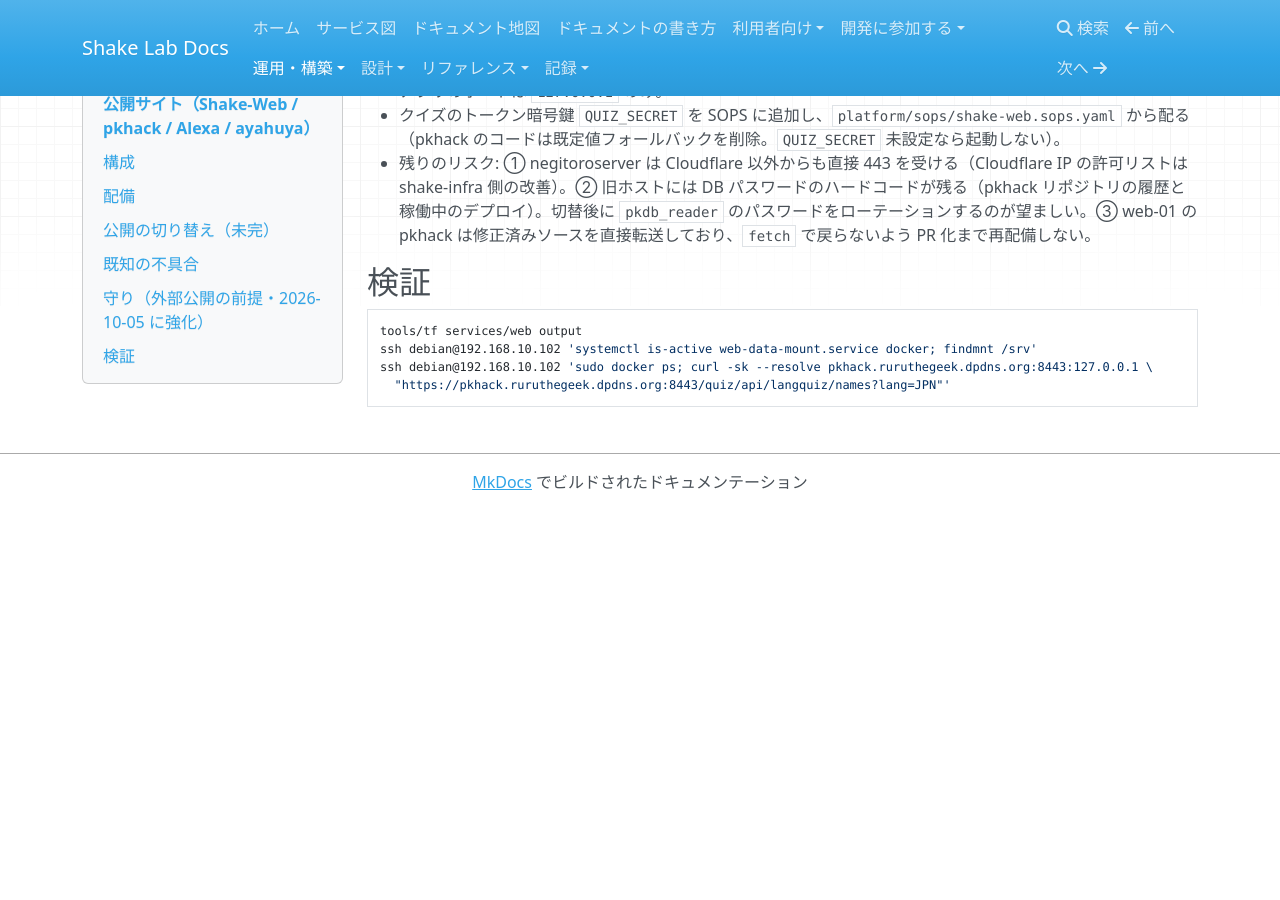
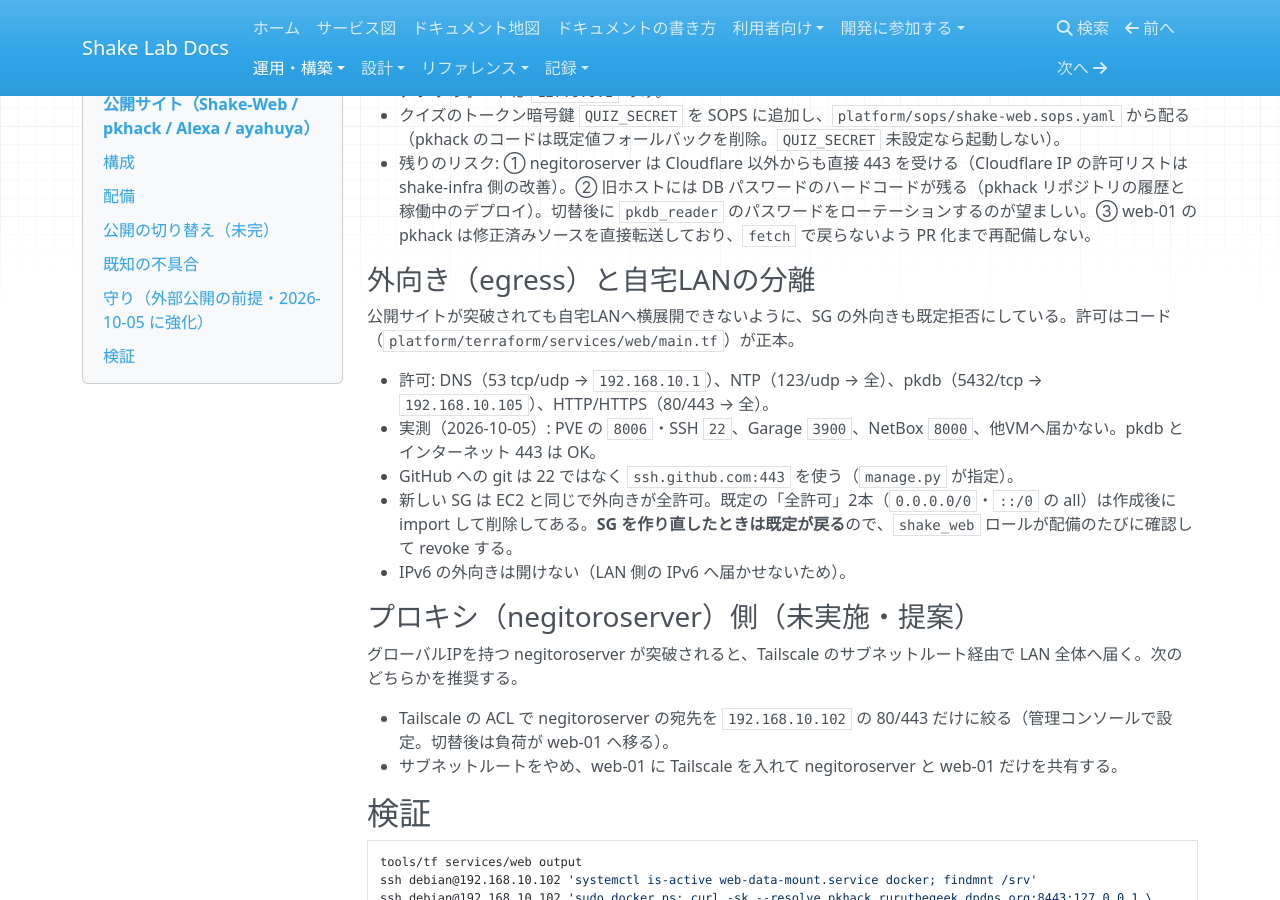
Before and after one commit to rurutheGeek/shake-cloud, an MkDocs documentation site: the page built from docs/operations/web.md, in a window 1280 px wide and 900 px high, scrolled down 2064 px. Built offline with MkDocs 1.6.1, drawn with Linux system fonts in a browser that asks for light colours; nearby versions of some CDN libraries; a script that is not in the unit is left out; before the commit the page ends 2574 px from its top, so only the background shows below that.

Commit message:
feat(web): web-01 の外向きを自宅LANへ届かせない
公開サイトが突破されても LAN を踏み台にされないよう、SG の egress を
既定拒否にし、Terraform で明示の許可だけを宣言する。

- 許可: DNS(53→192.168.10.1)・NTP(123)・pkdb(5432→192.168.10.105)・
  HTTP/HTTPS(80/443)。PVE 8006・LAN SSH・Garage などへは届かない
- 既定で付く「全許可」2本は import して削除（手順を README に記載）
- git は ssh.github.com:443 を使う（22 を開けないため）
- shake_web ロールが配備のたびに「全許可」を検出して revoke する
- docs/operations/web.md に外向きの守りとプロキシ側の残課題を追記

````diff
--- a/docs/operations/web.md
+++ b/docs/operations/web.md
@@ -70,6 +70,23 @@
 - クイズのトークン暗号鍵 `QUIZ_SECRET` を SOPS に追加し、`platform/sops/shake-web.sops.yaml` から配る（pkhack のコードは既定値フォールバックを削除。`QUIZ_SECRET` 未設定なら起動しない）。
 - 残りのリスク: ① negitoroserver は Cloudflare 以外からも直接 443 を受ける（Cloudflare IP の許可リストは shake-infra 側の改善）。② 旧ホストには DB パスワードのハードコードが残る（pkhack リポジトリの履歴と稼働中のデプロイ）。切替後に `pkdb_reader` のパスワードをローテーションするのが望ましい。③ web-01 の pkhack は修正済みソースを直接転送しており、`fetch` で戻らないよう PR 化まで再配備しない。
 
+### 外向き（egress）と自宅LANの分離
+
+公開サイトが突破されても自宅LANへ横展開できないように、SG の外向きも既定拒否にしている。許可はコード（`platform/terraform/services/web/main.tf`）が正本。
+
+- 許可: DNS（53 tcp/udp → `192.168.10.1`）、NTP（123/udp → 全）、pkdb（5432/tcp → `192.168.10.105`）、HTTP/HTTPS（80/443 → 全）。
+- 実測（2026-10-05）: PVE の `8006`・SSH `22`、Garage `3900`、NetBox `8000`、他VMへ届かない。pkdb とインターネット 443 は OK。
+- GitHub への git は 22 ではなく `ssh.github.com:443` を使う（`manage.py` が指定）。
+- 新しい SG は EC2 と同じで外向きが全許可。既定の「全許可」2本（`0.0.0.0/0`・`::/0` の all）は作成後に import して削除してある。**SG を作り直したときは既定が戻る**ので、`shake_web` ロールが配備のたびに確認して revoke する。
+- IPv6 の外向きは開けない（LAN 側の IPv6 へ届かせないため）。
+
+### プロキシ（negitoroserver）側（未実施・提案）
+
+グローバルIPを持つ negitoroserver が突破されると、Tailscale のサブネットルート経由で LAN 全体へ届く。次のどちらかを推奨する。
+
+- Tailscale の ACL で negitoroserver の宛先を `192.168.10.102` の 80/443 だけに絞る（管理コンソールで設定。切替後は負荷が web-01 へ移る）。
+- サブネットルートをやめ、web-01 に Tailscale を入れて negitoroserver と web-01 だけを共有する。
+
 ## 検証
 
 ```bash
````
Also changed, not shown: platform/terraform/services/web/README.md (+19 -0 lines), 5 other files.
